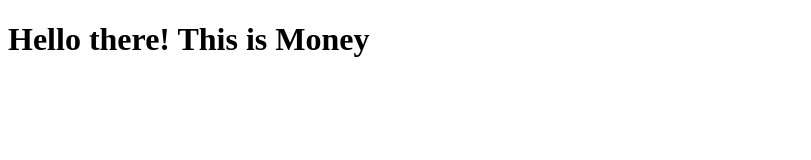
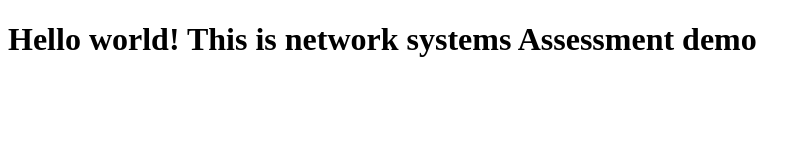
Before and after one commit to Sucodes/network-systems-assessment, a website: page app/public/index.html in a window 1280 px wide. Shown: the whole page, without its empty margins (0-811 px from the left). Drawn offline with Linux system fonts and the light colour scheme.

Commit message:
chore: change text

```diff
--- a/app/public/index.html
+++ b/app/public/index.html
@@ -7,7 +7,7 @@
 </head>
 
 <body>
-    <h1>Hello there! This is Money</h1>
+    <h1>Hello world! This is network systems Assessment demo</h1>
 </body>
 
 </html>
```
